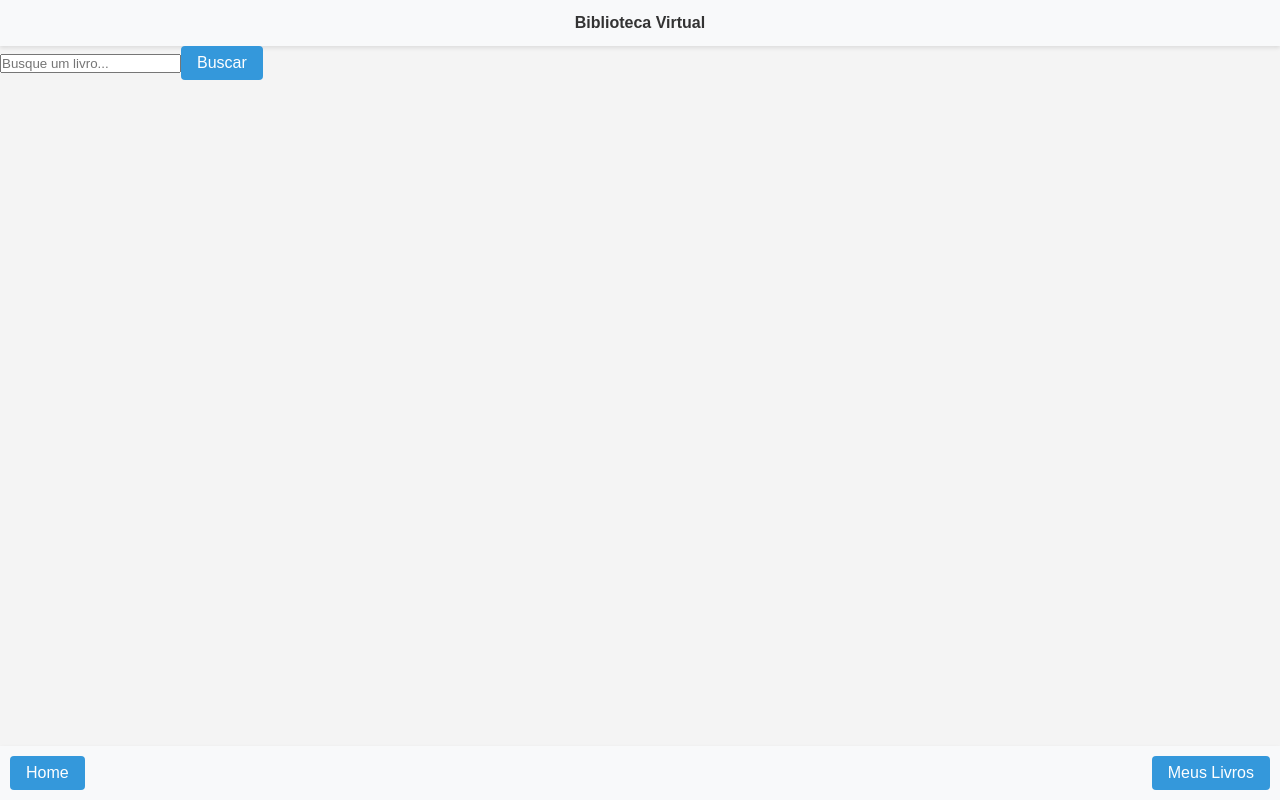
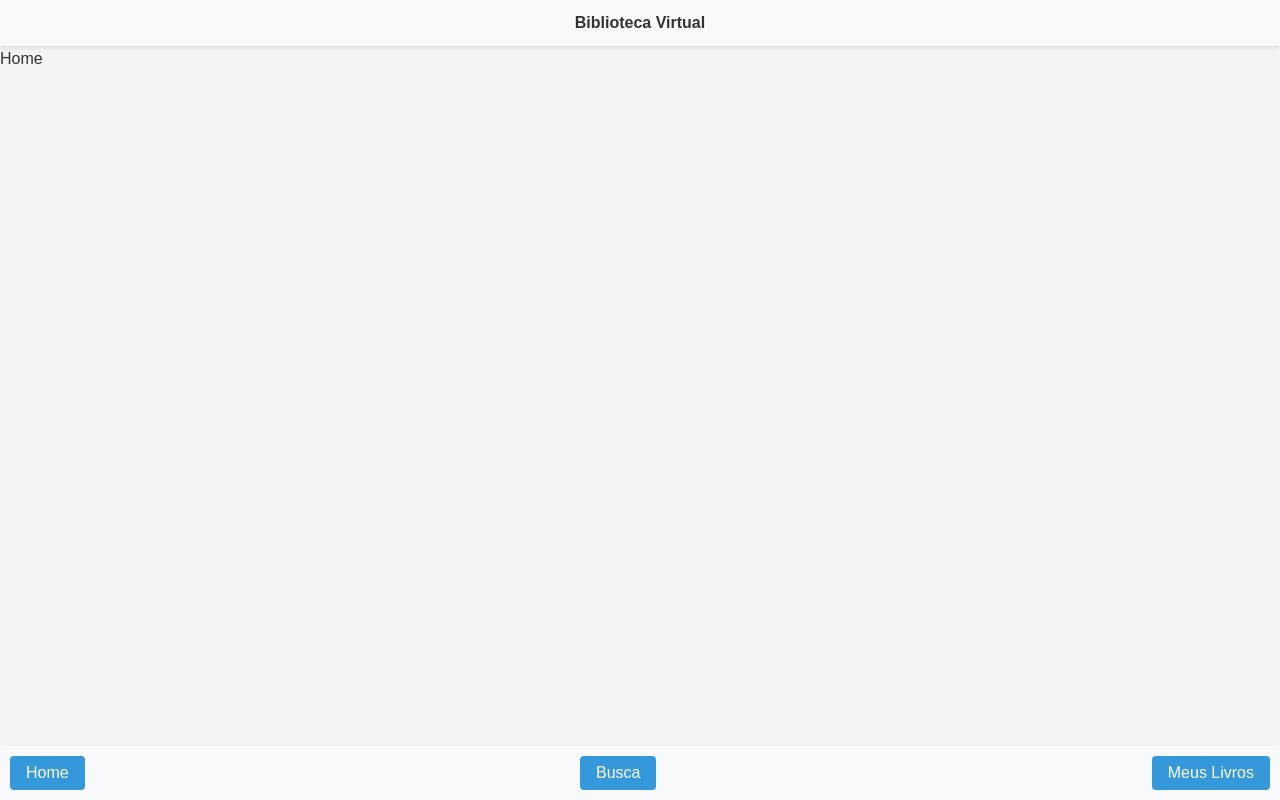
Before and after one commit to rafa1696/book-library, a React (Vite) app: page / in a window 1280 px wide. Built offline with nearby package versions, Linux system fonts and the light colour scheme.

Commit message:
feat(search): adicionar página de busca e funcionalidade de pesquisa de livros

```diff
--- a/src/components/Footer/Footer.tsx
+++ b/src/components/Footer/Footer.tsx
@@ -14,6 +14,9 @@ const Footer = () => {
       <button onClick={() => navigateToRoute(NavigationRoutes.Home)}>
         Home
       </button>
+      <button onClick={() => navigateToRoute(NavigationRoutes.Search)}>
+        Busca
+      </button>
       <button onClick={() => navigateToRoute(NavigationRoutes.MyBooks)}>
         Meus Livros
       </button>
--- a/src/components/Search.tsx
+++ b/src/components/SearchFunction.tsx
@@ -1,10 +1,10 @@
 import { useState } from "react";
 
-interface IBusca {
+interface ISearchFunction {
   onSearch: (input: string) => void;
 }
 
-const Busca = ({ onSearch }: IBusca) => {
+const SearchFunction = ({ onSearch }: ISearchFunction) => {
   const [input, setInput] = useState("");
 
   const handleSearch = () => {
@@ -27,4 +27,4 @@ const Busca = ({ onSearch }: IBusca) => {
   );
 };
 
-export default Busca;
+export default SearchFunction;
--- a/src/enums/NavigationRoutes.enum.ts
+++ b/src/enums/NavigationRoutes.enum.ts
@@ -1,5 +1,6 @@
 export enum NavigationRoutes {
   Home = "/",
+  Search = "/search",
   MyBooks = "/my-books",
   Library = "/library",
   Product = "/product",
--- a/src/pages/Home.tsx
+++ b/src/pages/Home.tsx
@@ -1,30 +1,5 @@
-import { useState } from "react";
-import { useBooks } from "../hooks/useBooks";
-import Search from "../components/Search";
-import { GoogleBookVolumes } from "../types/GoogleBookVolumes.type";
-import BookCard from "../components/BookCard/BookCard";
-import BookGallery from "../components/BookGallery/BookGallery";
-
 const Home = () => {
-  const [query, setQuery] = useState("");
-  const { data: books, isLoading, isError } = useBooks(query);
-
-  return (
-    <div>
-      <Search onSearch={setQuery} />
-
-      {isLoading && <p>Carregando...</p>}
-      {isError && <p>Ocorreu um erro. Tente novamente.</p>}
-
-      <BookGallery>
-        {books?.map((book: GoogleBookVolumes) => (
-          <li key={book.id}>
-            <BookCard book={book} />
-          </li>
-        ))}
-      </BookGallery>
-    </div>
-  );
+  return <div>Home</div>;
 };
 
 export default Home;
--- /dev/null
+++ b/src/pages/Search.tsx
@@ -0,0 +1,30 @@
+import { useState } from "react";
+import BookCard from "../components/BookCard/BookCard";
+import BookGallery from "../components/BookGallery/BookGallery";
+import { useBooks } from "../hooks/useBooks";
+import { GoogleBookVolumes } from "../types/GoogleBookVolumes.type";
+import SearchFunction from "../components/SearchFunction";
+
+const Search = () => {
+  const [query, setQuery] = useState("");
+  const { data: books, isLoading, isError } = useBooks(query);
+
+  return (
+    <div>
+      <SearchFunction onSearch={setQuery} />
+
+      {isLoading && <p>Carregando...</p>}
+      {isError && <p>Ocorreu um erro. Tente novamente.</p>}
+
+      <BookGallery>
+        {books?.map((book: GoogleBookVolumes) => (
+          <li key={book.id}>
+            <BookCard book={book} />
+          </li>
+        ))}
+      </BookGallery>
+    </div>
+  );
+};
+
+export default Search;
--- a/src/routes/routes.tsx
+++ b/src/routes/routes.tsx
@@ -1,8 +1,10 @@
 import Home from "../pages/Home";
 import MyBooks from "../pages/MyBooks";
+import Search from "../pages/Search";
 
 const routes = [
   { path: "/", element: <Home /> },
+  { path: "/search", element: <Search /> },
   { path: "/my-books", element: <MyBooks /> },
 ];
 
```
